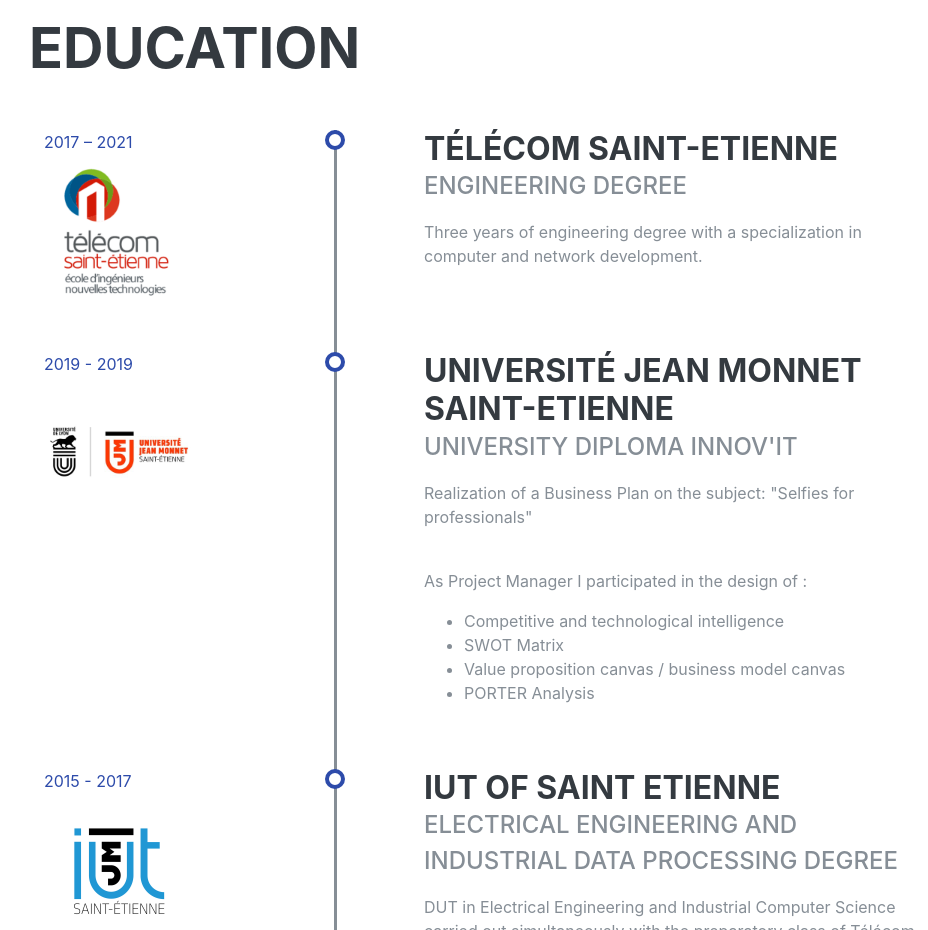
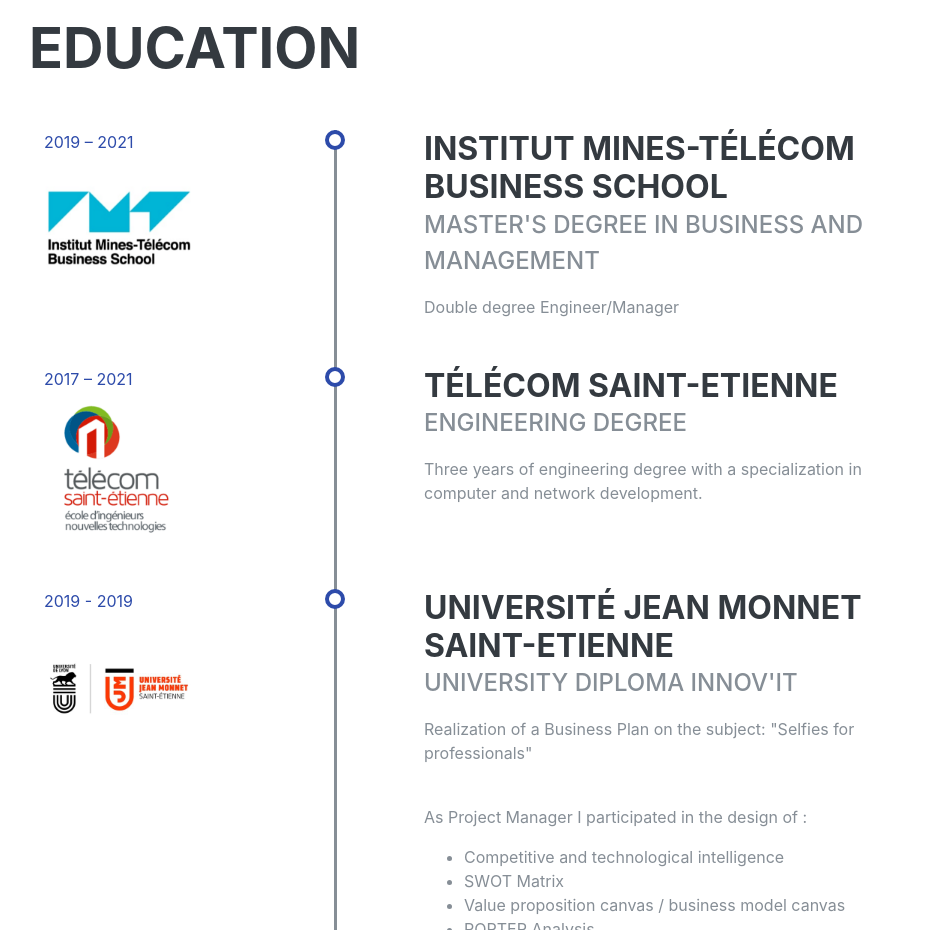
Before and after one commit to erwanlagrange/erwanlagrange.github.io, a plain HTML site: page index_en.html in a window 1280 px wide. Shown: the part 3000-3930 px from the top of the page, without its empty margins (291-1219 px from the left). Drawn offline with nearby package versions, Linux system fonts and the light colour scheme; animation ran at ten frames a second; a web font is replaced by a local one.

Commit message:
add IMT BS

```diff
--- a/index_en.html
+++ b/index_en.html
@@ -276,6 +276,24 @@
     <section class="resume-section p-3 p-lg-5 d-flex align-items-center" id="education">
       <div class="w-100">
         <h2 class="mb-5" data-aos="fade-left">Education</h2>
+
+        <div class="resume-item d-flex flex-column flex-md-row justify-content-between mb-5">
+          <div class="resume-date text-md-left col-md-3"  data-aos="fade-left" data-aos-delay="100">
+            <span class="text-primary">2019 – 2021</span><br>
+            <img class="mx-auto img-ent" src="img/imtbs.png" alt="">
+          </div>
+
+          <div class="timeline col-md-1 pl-0  d-none d-sm-block" data-aos="zoom-in" data-aos-delay="50">
+            <div class="point"></div>
+          </div>
+
+          <div class="resume-content col-md-7"  data-aos="fade-left" data-aos-delay="100">
+            <h3 class="mb-0">Institut Mines-Télécom Business School</h3>
+            <div class="subheading mb-3">Master's degree in Business and Management</div>
+            <div>Double degree Engineer/Manager</div>
+          </div>
+        </div>
+
         <div class="resume-item d-flex flex-column flex-md-row justify-content-between mb-5">
           <div class="resume-date text-md-left col-md-3"  data-aos="fade-left" data-aos-delay="100">
             <span class="text-primary">2017 – 2021</span><br>
```
Also changed, not shown: index.html (+20 -0 lines), img/imtbs.png (added).
